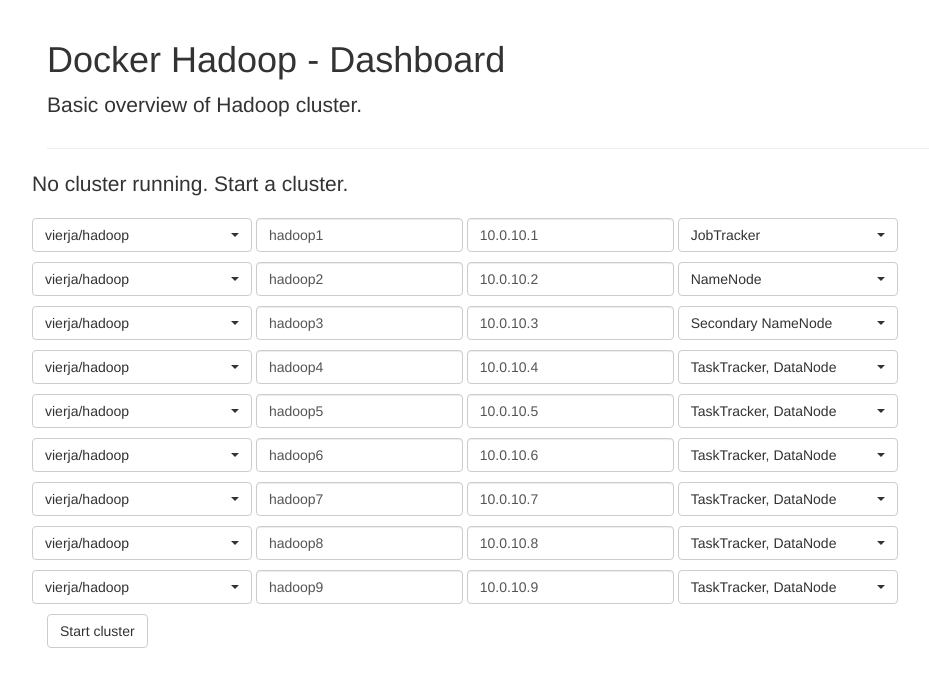
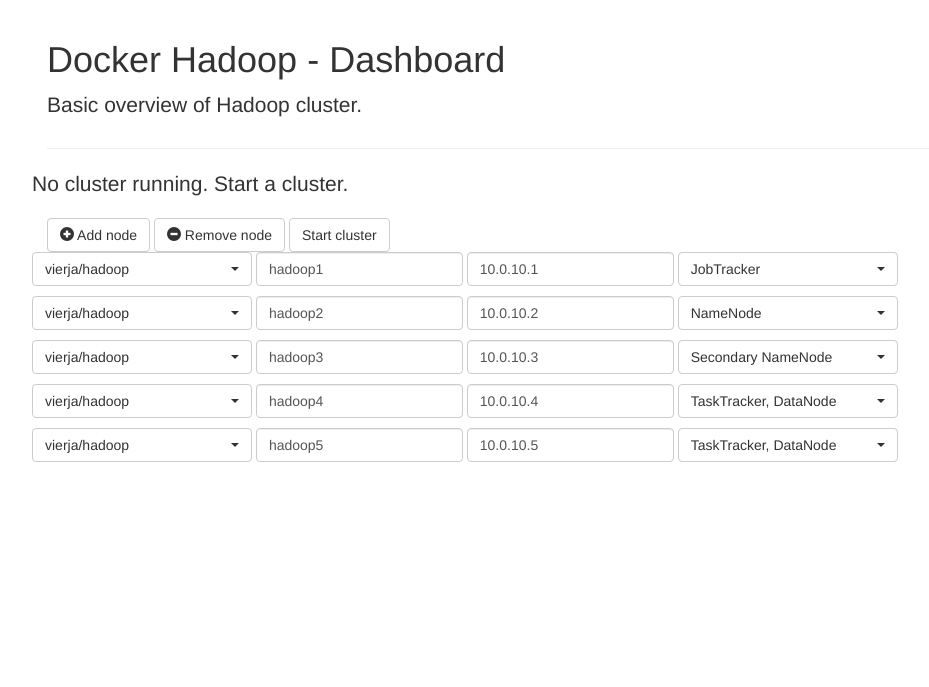
Before and after one commit to Steven-Luo/docker-hadoop, a Flask app: template dashboard/templates/main.html in a window 1280 px wide. Shown: the top 687 px of the page, without its empty margins (23-952 px from the left). Run offline with Flask 2, Linux system fonts and the light colour scheme; the template is opened without the code that fills it, so the values that code supplies are empty.

Commit message:
Init speedup, frontend improvements and hability to stop cluster

```diff
--- a/dashboard/templates/base.html
+++ b/dashboard/templates/base.html
@@ -7,6 +7,9 @@
     <link href="/static/css/bootstrap-select.min.css" rel="stylesheet" media="screen">
     <link href="/static/css/bootstrap.css" rel="stylesheet" media="screen">
     <link href="/static/css/dashboard.css" rel="stylesheet" media="screen">
+
+    <!-- jQuery (necessary for Bootstrap's JavaScript plugins) -->
+    <script src="https://code.jquery.com/jquery.js"></script>
 
     <!-- HTML5 Shim and Respond.js IE8 support of HTML5 elements and media queries -->
     <!-- WARNING: Respond.js doesn't work if you view the page via file:// -->
@@ -20,8 +23,7 @@
       {% block content %}{% endblock %}
     </div>
 
-    <!-- jQuery (necessary for Bootstrap's JavaScript plugins) -->
-    <script src="https://code.jquery.com/jquery.js"></script>
+
     <!-- Include all compiled plugins (below), or include individual files as needed -->
     <script src="/static/js/bootstrap-select.min.js"></script>
     <script src="/static/js/bootstrap.min.js"></script>
--- a/dashboard/templates/detail.html
+++ b/dashboard/templates/detail.html
@@ -13,6 +13,7 @@
         <ul>
             <li>Created: {{container.Created}}</li>
             <li>IP: {{container.ip}}</li>
+            <li>Services: {{container.services}}</li>
             <li>Image: {{container.Config.Image}}</li>
             <li>ImageId: {{container.Image}}</li>
             <li>Hostname: {{container.Config.Hostname}}</li>
--- a/dashboard/templates/main.html
+++ b/dashboard/templates/main.html
@@ -6,6 +6,20 @@
 <div class="row">
     {% if running %}
         <div class="col-md-8">
+            <div class="row">
+                <div class="btn-group pull-right">
+                    <button type="button" class="btn btn-danger">Stop cluster</button>
+                    <button type="button" class="btn btn-danger dropdown-toggle" data-toggle="dropdown">
+                        <span class="caret"></span>
+                        <span class="sr-only">Toggle Dropdown</span>
+                    </button>
+                    <ul class="dropdown-menu" role="menu">
+                        <li><a href="#" id="stop-cluster">Are you sure?</a></li>
+                    </ul>
+                </div>
+            </div>
+            <br/>
+            <div class="row">
                 <div class="panel panel-default">
                     <div class="panel-heading">
                         Running nodes
@@ -18,6 +32,8 @@
                             <th>#</th>
                             <th>Id</th>
                             <th>Image</th>
+                            <th>IP</th>
+                            <th>Services</th>
                             <th>Status</th>
                             <th></th>
                         </tr>
@@ -27,10 +43,12 @@
                                     <input type="checkbox">
                                 </td>
                                 <td>{{loop.index0}}</td>
-                            <td><a href="/container/{{node.Id[:15]}}">{{node.Id[:15]}}</a>
+                                <td><a href="/container/{{node.Id[:12]}}">{{node.Id[:12]}}</a>
                                 </td>
                                 <td>{{node.Image}}</td>
-                            <td>{{node.Status}}</td>
+                                <td>{{node.ip}}</td>
+                                <td>{{node.services}}</td>
+                                <td>{{node.node_status}}</td>
                                 <td>
                                     <a href="#">
                                         <span class="glyphicon glyphicon-pause"></span>
@@ -44,6 +62,7 @@
                             </tr>
                         {% endfor %}
                     </table>
+                </div>
             </div>
         </div>
         <div class="col-md-4">
@@ -92,37 +111,89 @@
             <button type="submit" class="btn btn-default">Start</button>
             </form>
         </div>
+        <script type="text/javascript">
+            $("#stop-cluster").on("click", function(){
+                $.post("/stop-cluster", function(data) {
+                    console.log("Cluster stopped.");
+                    location.reload();
+                });
+                return false;
+            });
+        </script>
     {% else %}
         <p class="lead">No cluster running. Start a cluster.</p>
         <div class="col-md-10">
-            <form class="form-inline" role="form" action="/" method="POST">
-                {% for rownum in range(1,10) %}
+            <form class="form-inline" role="form" action="/" method="POST" id="new-cluster-form">
+                <button type="button" class="btn btn-default" id="add-node">
+                    <span class="glyphicon glyphicon-plus-sign"></span> Add node
+                </button>
+                <button type="button" class="btn btn-default" id="remove-node">
+                    <span class="glyphicon glyphicon-minus-sign"></span> Remove node
+                </button>
+                <button type="submit" class="btn btn-default">Start cluster</button>
+                {% for rownum in range(1,6) %}
                 <div class="row form-row">
+                        <input type="hidden" class="reference-num" value="{{rownum}}" />
                         <div class="form-group">
-                            <select class="selectpicker" name="image[]">
+                            <select class="selectpicker" name="image[{{rownum}}]">
                                 <option selected>vierja/hadoop</option>
                             </select>
                         </div>
                         <div class="form-group">
-                            <input type="text" name="host[]" class="form-control" placeholder="hadoop{{rownum}}" value="hadoop{{rownum}}">
+                            <input type="text" name="host[{{rownum}}]" class="form-control" placeholder="hadoop{{rownum}}" value="hadoop{{rownum}}">
                         </div>
                         <div class="form-group">
-                            <input type="text" name="ip[]" class="form-control" placeholder="10.0.10.{{rownum}}" value="10.0.10.{{rownum}}">
+                            <input type="text" name="ip[{{rownum}}]" class="form-control" placeholder="10.0.10.{{rownum}}" value="10.0.10.{{rownum}}">
                         </div>
                         <div class="checkbox">
-                            <select class="selectpicker" name="services[]" multiple data-selected-text-format="count>3">
-                                <option value="{{rownum}}-JOBTRACKER" {{'selected' if rownum == 1}}>JobTracker</option>
-                                <option value="{{rownum}}-NAMENODE" {{'selected' if rownum == 2}}>NameNode</option>
-                                <option value="{{rownum}}-SECONDARYNAMENODE" {{'selected' if rownum == 3}}>Secondary NameNode</option>
-                                <option value="{{rownum}}-TASKTRACKER" {{'selected' if rownum > 3}}>TaskTracker</option>
-                                <option value="{{rownum}}-DATANODE" {{'selected' if rownum > 3}}>DataNode</option>
+                            <select class="selectpicker" name="services[{{rownum}}]" multiple data-selected-text-format="count>3">
+                                <option value="JOBTRACKER" {{'selected' if rownum == 1}}>JobTracker</option>
+                                <option value="NAMENODE" {{'selected' if rownum == 2}}>NameNode</option>
+                                <option value="SECONDARYNAMENODE" {{'selected' if rownum == 3}}>Secondary NameNode</option>
+                                <option value="TASKTRACKER" {{'selected' if rownum > 3}}>TaskTracker</option>
+                                <option value="DATANODE" {{'selected' if rownum > 3}}>DataNode</option>
                             </select>
                         </div>
                 </div>
                 {% endfor %}
-                <button type="submit" class="btn btn-default">Start cluster</button>
             </form>
         </div>
+        <script type="text/javascript">
+            $("#remove-node").on("click", function(){
+                $("#new-cluster-form>.form-row:last").remove();
+                return false;
+            });
+
+            $("#add-node").on("click", function(){
+                $("#new-cluster-form>.form-row:last").clone().appendTo($("#new-cluster-form"));
+                var last_row = $("#new-cluster-form>.form-row:last");
+                var new_num = parseInt(last_row.find(".reference-num").val()) + 1;
+                last_row.find(".reference-num").val(new_num);
+
+                var fix_field = function(index) {
+                    var j_obj = $(this);
+                    var name_attr = j_obj.attr("name");
+                    if (name_attr) {
+                        j_obj.attr("name", name_attr.replace(/\[\d+\]/g, "[" + new_num + "]"));
+                        if (name_attr.search("ip") != -1) {
+                            var value_attr = j_obj.attr("value");
+                            value_attr = value_attr.replace(/\.\d+$/, "." + new_num);
+                            j_obj.attr("value", value_attr);
+                            j_obj.attr("placeholder", value_attr);
+                        }
+                        if (name_attr.search("host") != -1) {
+                            var value_attr = j_obj.attr("value");
+                            value_attr = value_attr.replace(/\d+$/, "" + new_num);
+                            j_obj.attr("value", value_attr);
+                            j_obj.attr("placeholder", value_attr);
+                        }
+                    }
+                }
+                last_row.find("select").each(fix_field);
+                last_row.find("input").each(fix_field);
+                return false;
+            });
+        </script>
     {% endif %}
 </div>
 {% endblock %}
```
Also changed, not shown: dashboard/cluster.py (+29 -9 lines), dashboard/dashboard_app.py (+26 -5 lines). Lines whose indentation alone changed are shown as unchanged.
